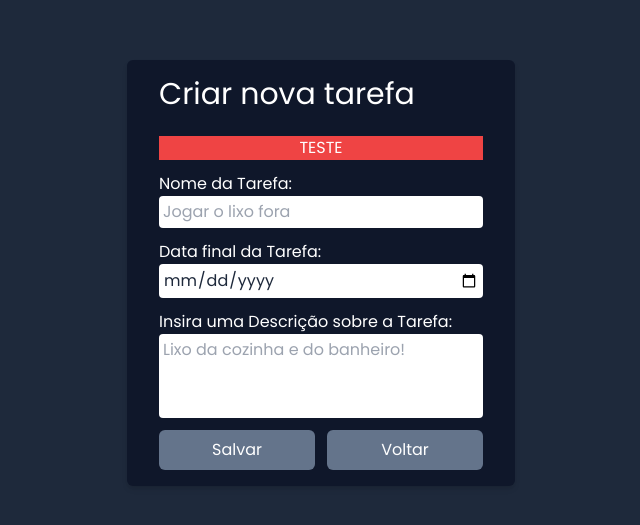
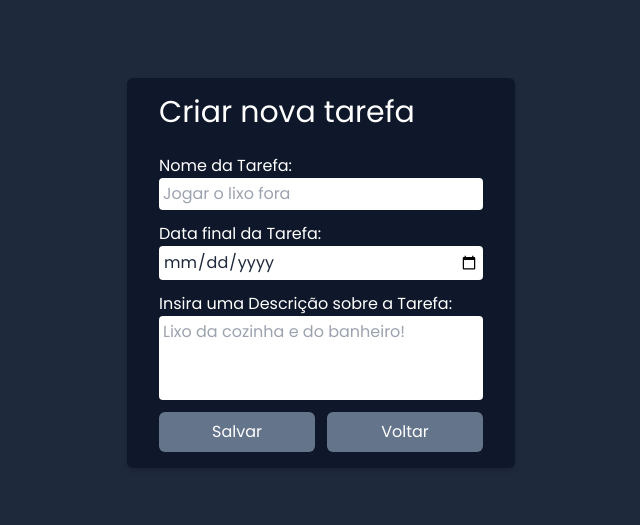
Before and after one commit to Campos1911/lista-de-tarefas, a Next.js app: page /nova-tarefa in a window 1280 px wide. Shown: the part 127-652 px from the top of the page, without its empty margins (319-959 px from the left). Built offline with nearby package versions, Linux system fonts and the light colour scheme.

Commit message:
fix: Removendo botão que não deveria estar presente

```diff
--- a/src/app/nova-tarefa/page.tsx
+++ b/src/app/nova-tarefa/page.tsx
@@ -162,13 +162,6 @@ export default function NovaTarefa() {
       <div className="text-white flex flex-col gap-3 px-8 py-4 rounded-md bg-slate-900 shadow-md">
         <h1 className=" text-3xl pb-3">Criar nova tarefa</h1>
 
-        <button
-          onClick={() => console.log(todayDate.mes)}
-          className="bg-red-500"
-        >
-          TESTE
-        </button>
-
         <form onSubmit={criarTarefa} className="flex flex-col gap-3">
           <label>
             <h3>Nome da Tarefa:</h3>
```
